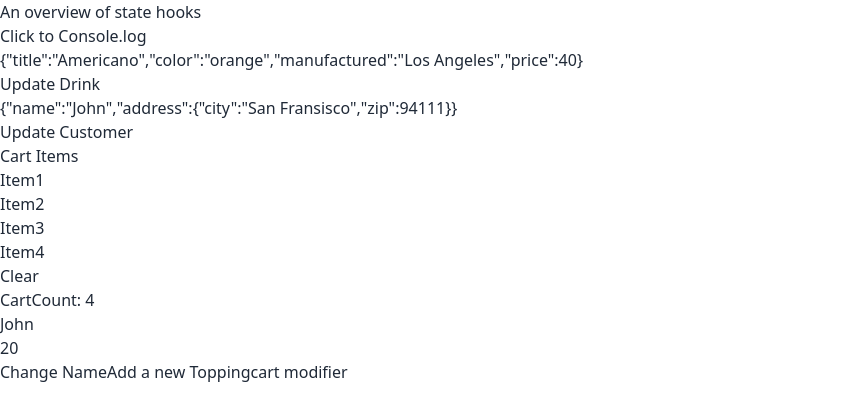
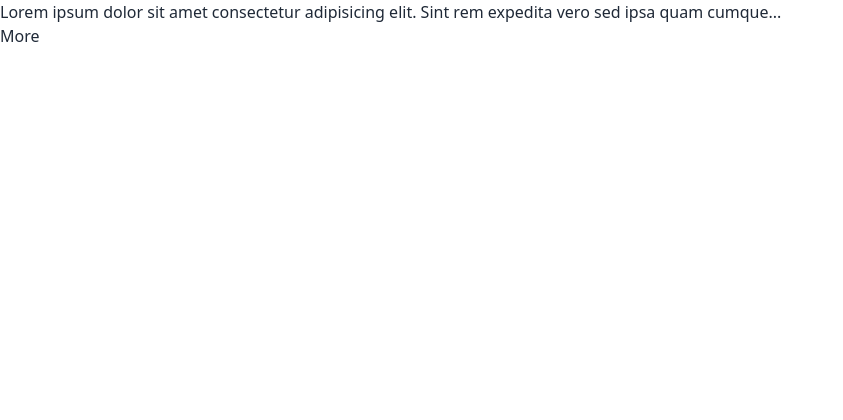
Before and after one commit to Deankinyua/react-Tailwind, a React (Vite) app: page / in a window 1280 px wide. Shown: the top 420 px of the page, without its empty margins (0-843 px from the left). Built offline with nearby package versions, Linux system fonts and the light colour scheme.

Commit message:
expandable text

```diff
--- a/src/App.tsx
+++ b/src/App.tsx
@@ -1,12 +1,13 @@
 // import Checkbox from "./components/Checkbox";
 // import Challenge from "./components/challenge";
-import { useState } from "react";
+// import { useState } from "react";
 import "./App.css";
-import Message from "./components/Message";
-import State from "./components/State";
-import StateSharing from "./components/StateSharing";
-import CartCount from "./components/CartCount";
-import Game from "./components/Game";
+// import Message from "./components/Message";
+// import State from "./components/State";
+// import StateSharing from "./components/StateSharing";
+// import CartCount from "./components/CartCount";
+// import Game from "./components/Game";
+import ExpandableText from "./components/ExpandableText";
 // import Alert from "./components/Alert";
 // import ListGroup from "./components/ListGroup";
 // import State from "./components/State";
@@ -17,12 +18,12 @@ function App() {
   //   console.log(item);
   // };
 
-  const [cartItems, setCartItems] = useState([
-    "Item1",
-    "Item2",
-    "Item3",
-    "Item4",
-  ]);
+  // const [cartItems, setCartItems] = useState([
+  //   "Item1",
+  //   "Item2",
+  //   "Item3",
+  //   "Item4",
+  // ]);
 
   return (
     <>
@@ -39,14 +40,27 @@ function App() {
 
       {/* <Checkbox></Checkbox> */}
       {/* <Challenge /> */}
-      <State></State>
+      {/* <State></State>
       <Message></Message>
       <StateSharing
         cartItems={cartItems}
         onClear={() => setCartItems([])}
       ></StateSharing>
       <CartCount cartItemsCount={cartItems.length}></CartCount>
-      <Game></Game>
+      <Game></Game> */}
+      <ExpandableText>
+        Lorem ipsum dolor sit amet consectetur adipisicing elit. Sint rem
+        expedita vero sed ipsa quam cumque molestias praesentium in et, est
+        maiores dolorum facere aut dicta consequatur. A, tenetur. Aperiam,
+        provident blanditiis perferendis voluptatibus nobis quas laboriosam
+        quasi. Quis consectetur ex iste odit necessitatibus labore deserunt
+        laborum quo amet qui optio modi, eum at ipsum sunt delectus eos.
+        Temporibus vitae porro ea, qui nemo, beatae pariatur dolore, eveniet
+        officia quia ab omnis amet eligendi cupiditate distinctio illum.
+        Expedita, saepe consequuntur excepturi dolor placeat quo autem id velit
+        sunt cumque voluptatem harum non quas recusandae provident quasi eos
+        explicabo ad deleniti.
+      </ExpandableText>
     </>
   );
 }
--- a/src/components/ExpandableText.tsx
+++ b/src/components/ExpandableText.tsx
@@ -1,11 +1,41 @@
-import { ReactNode } from "react";
+import { useState } from "react";
 
 type Props = {
-  children: ReactNode;
+  children: string;
+  //   maxChars?: number;
 };
 
 const ExpandableText = ({ children }: Props) => {
-  return <div>{children}</div>;
+  const [max, setMax] = useState(100);
+  if (children.length <= max)
+    return (
+      <>
+        <p>{children}...</p>
+        <button
+          onClick={() => {
+            setMax(100);
+          }}
+        >
+          Less
+        </button>
+      </>
+    );
+
+  const text = children.substring(0, max);
+
+  return (
+    <>
+      <p>{text}...</p>
+
+      <button
+        onClick={() => {
+          setMax(children.length);
+        }}
+      >
+        More
+      </button>
+    </>
+  );
 };
 
 export default ExpandableText;
```
